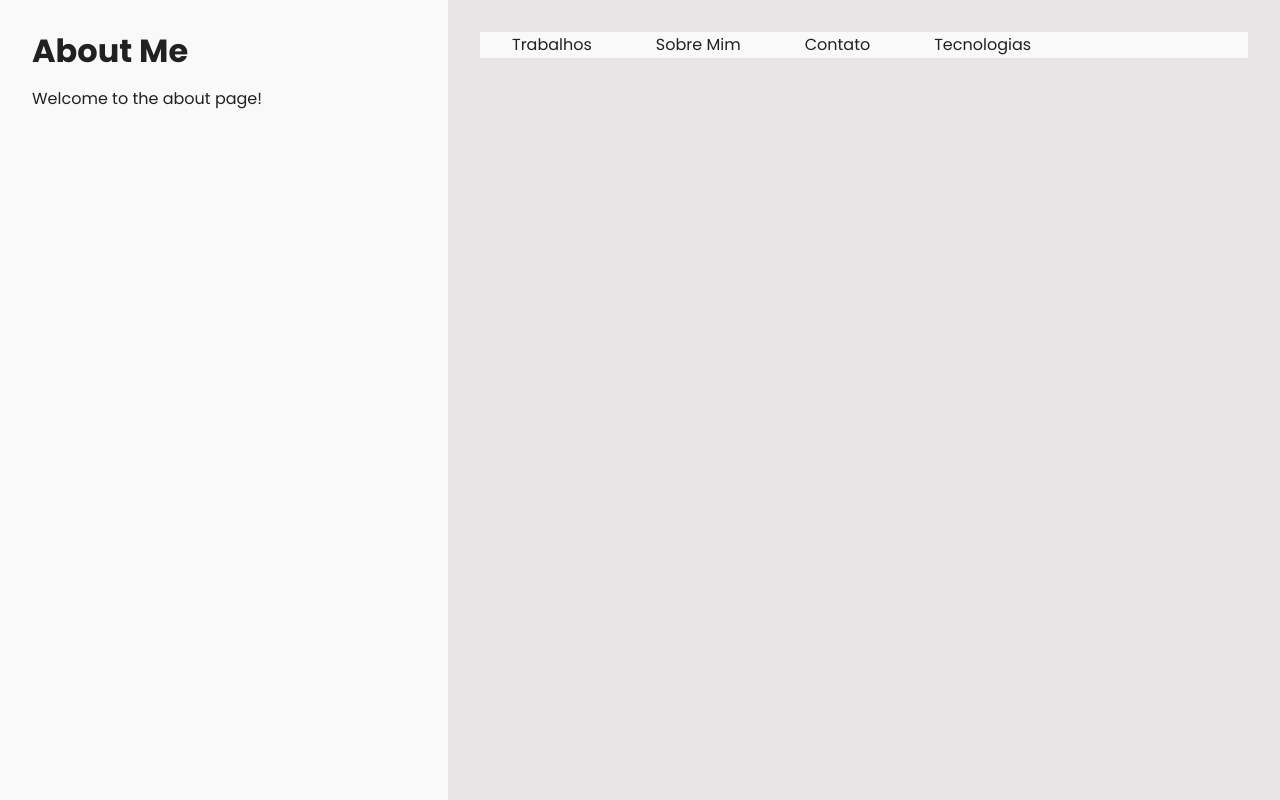
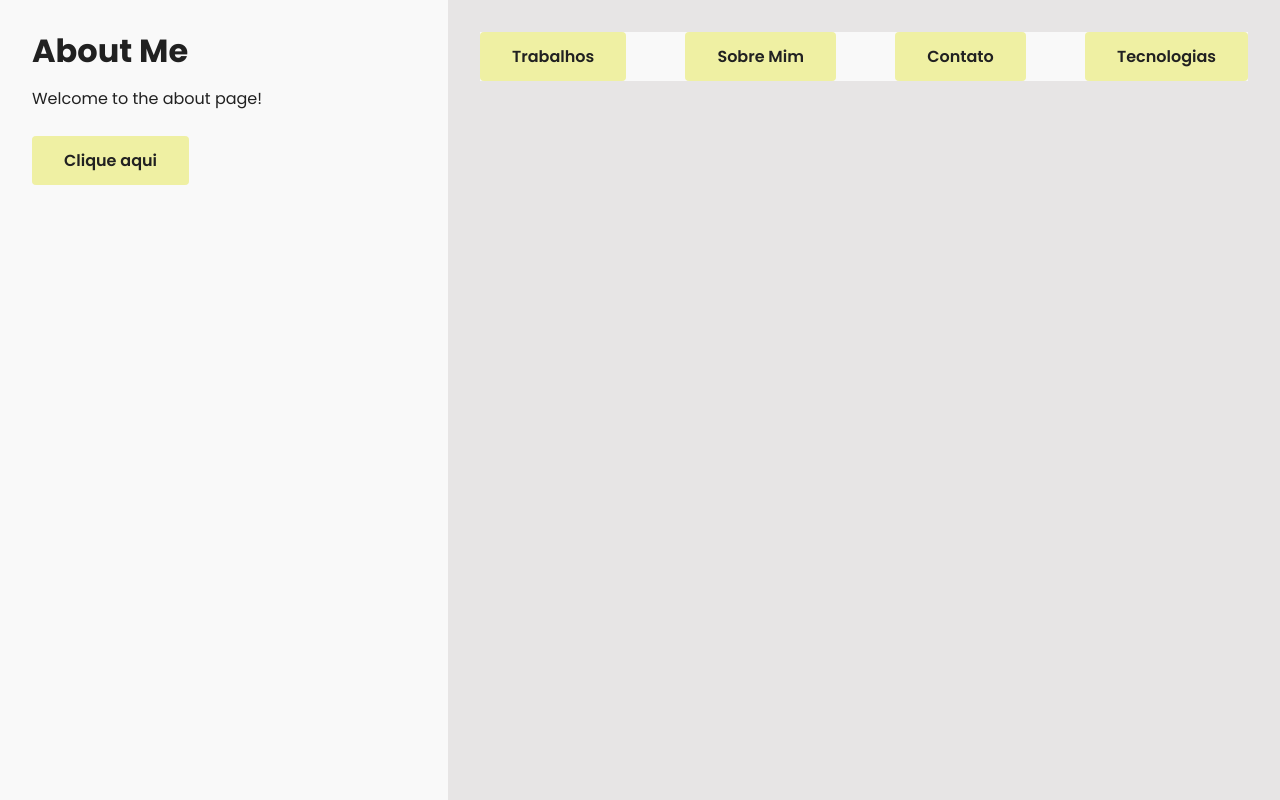
Before and after one commit to manuvaladares/portfolio, a React (Vite) app: page /portfolio/about in a window 1280 px wide. Built offline with nearby package versions, Linux system fonts and the light colour scheme.

Commit message:
trocando os links da navegação para o componente de botão criado

```diff
--- a/src/components/navigation/navigation.jsx
+++ b/src/components/navigation/navigation.jsx
@@ -1,44 +1,27 @@
+
 import React from 'react';
 import { NavLink } from 'react-router-dom';
 import styles from './navigation.module.css';
+import Button from '../ui/Button/Button';
 
 const Navigation = () => {
   return (
     <nav className={styles.navigation}>
-      <ul>
-        <li>
-          <NavLink
-            to="/work"
-            className={({ isActive }) => (isActive ? styles.active : undefined)}
-          >
-            Trabalhos
+          <NavLink to="/work" className={({ isActive }) => (isActive ? styles.active : undefined)}>
+            <Button>Trabalhos</Button>
           </NavLink>
-        </li>
-        <li>
-          <NavLink
-            to="/"
-            className={({ isActive }) => (isActive ? styles.active : undefined)}
-          >
-            Sobre Mim
+
+          <NavLink to="/" className={({ isActive }) => (isActive ? styles.active : undefined)}>
+            <Button>Sobre Mim</Button>
           </NavLink>
-        </li>
-        <li>
-          <NavLink
-            to="/contact"
-            className={({ isActive }) => (isActive ? styles.active : undefined)}
-          >
-            Contato
+
+          <NavLink to="/contact" className={({ isActive }) => (isActive ? styles.active : undefined)}>
+            <Button>Contato</Button>
           </NavLink>
-        </li>
-        <li>
-          <NavLink
-            to="/skills"
-            className={({ isActive }) => (isActive ? styles.active : undefined)}
-          >
-            Tecnologias
+
+          <NavLink to="/skills" className={({ isActive }) => (isActive ? styles.active : undefined)}>
+            <Button>Tecnologias</Button>
           </NavLink>
-        </li>
-      </ul>
     </nav>
   );
 };
--- a/src/components/navigation/navigation.module.css
+++ b/src/components/navigation/navigation.module.css
@@ -1,32 +1,6 @@
 .navigation {
   background-color: var(--color-background);
   border-bottom: 1px solid var(--color-border);
+  display: flex;
+  justify-content: space-between;
 }
-
-.navigation ul {
-  list-style: none;
-  padding: 0;
-  margin: 0;
-  display: flex;
-}
-
-.navigation li {
-  margin: 0 1rem;
-}
-
-.navigation a {
-  color: var(--color-text-primary);
-  text-decoration: none;
-  padding: 0.5rem 1rem;
-  border-radius: 4px;
-  transition: background-color 0.2s ease;
-}
-
-.navigation a:hover {
-  background-color: var(--color-surface);
-}
-
-.navigation .active {
-  font-weight: bold;
-  background-color: var(--color-surface);
-}
--- /dev/null
+++ b/src/components/ui/Button/Button.jsx
@@ -0,0 +1,9 @@
+import styles from './Button.module.css';
+
+const Button = ({ children, onClick, type = 'button' }) => (
+  <button className={styles.button} onClick={onClick} type={type}>
+    {children}
+  </button>
+);
+
+export default Button;
--- /dev/null
+++ b/src/components/ui/Button/Button.module.css
@@ -0,0 +1,16 @@
+.button {
+  padding: 0.75rem 2rem;
+  border: none;
+  border-radius: 4px;
+  background: var(--color-amarelinho);
+  color: var(--color-text-primary);
+  font-family: var(--font-primary);
+  font-size: 1rem;
+  font-weight: 600;
+  cursor: pointer;
+  transition: background 0.2s;
+}
+
+.button:hover {
+  background: var(--color-verde);
+}
--- a/src/pages/AboutPage/AboutPage.jsx
+++ b/src/pages/AboutPage/AboutPage.jsx
@@ -1,6 +1,8 @@
 import React from 'react';
+
 import MainLayout from '../../components/MainLayout/MainLayout';
 import Navigation from '../../components/navigation/navigation';
+import Button from '../../components/ui/Button/Button';
 
 
 const AboutPage = () => {
@@ -10,6 +12,7 @@ const AboutPage = () => {
         <>
           <h1>About Me</h1>
           <p>Welcome to the about page!</p>
+          <Button onClick={() => alert('Você clicou no botão!')}>Clique aqui</Button>
         </>
       }
       rightContent={<Navigation />}
```
